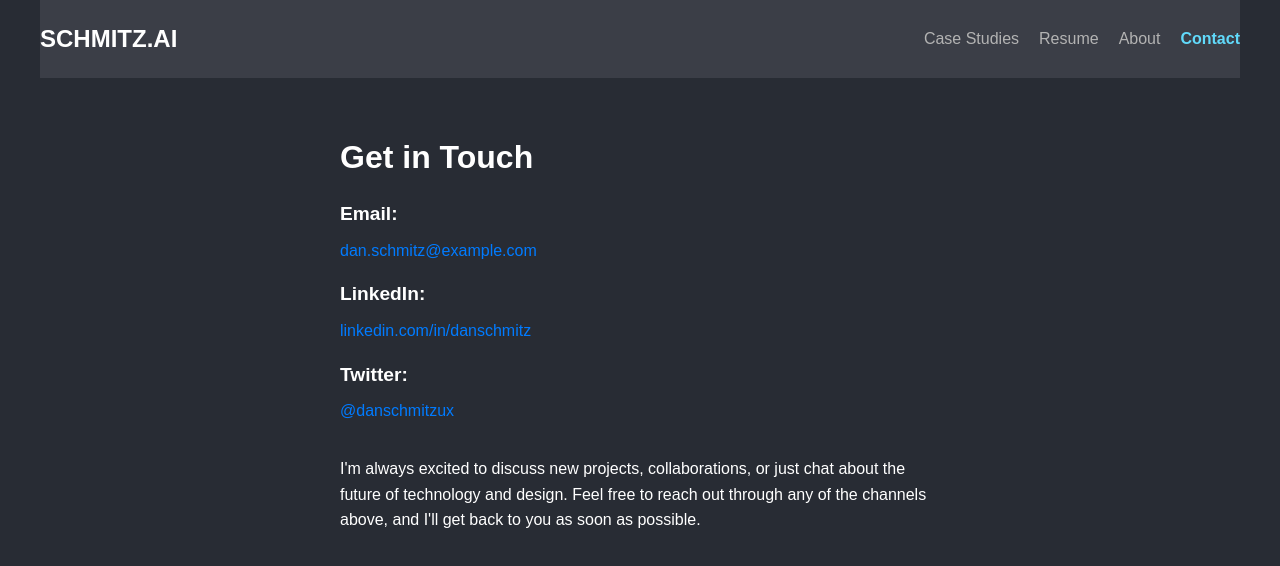
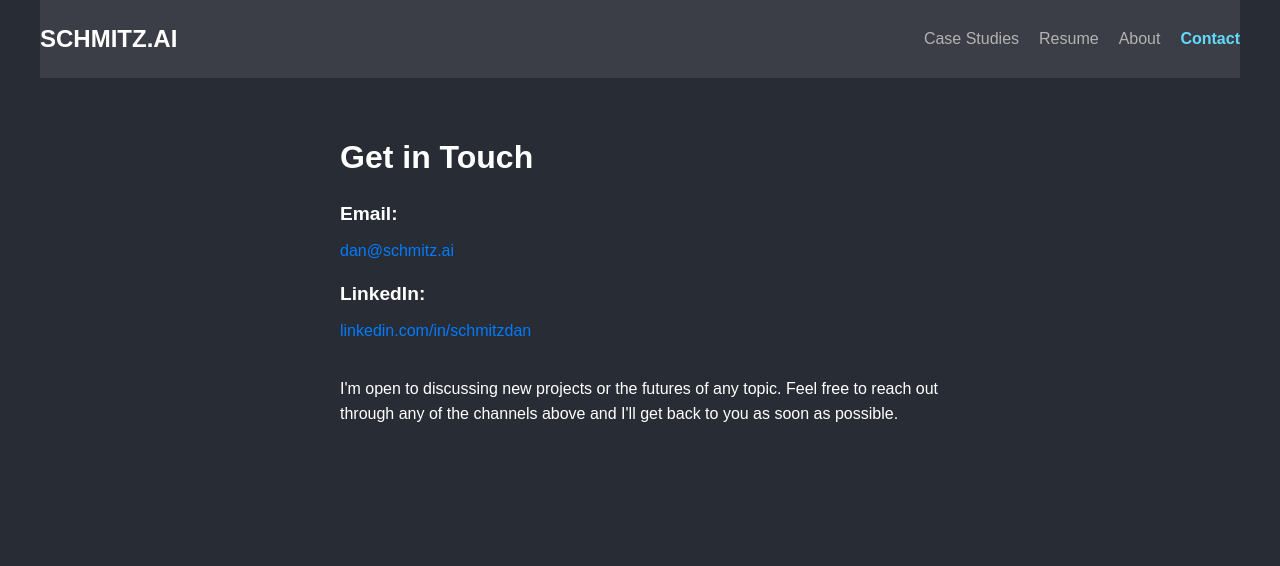
Before and after one commit to ds1/ds1.github.io, a React (Create React App) app: page /contact in a window 1280 px wide. Shown: the top 566 px of the page. Built offline with nearby package versions, Linux system fonts and the light colour scheme.

Commit message:
Updated About page

```diff
--- a/src/pages/About.js
+++ b/src/pages/About.js
@@ -1,5 +1,6 @@
 import React from 'react';
 import styled from 'styled-components';
+import danEldoradoImage from '../images/dan-eldorado.jpg';
 
 const AboutWrapper = styled.div`
   max-width: 800px;
@@ -8,16 +9,17 @@ const AboutWrapper = styled.div`
 `;
 
 const ProfileImage = styled.img`
-  width: 300px;
-  height: 300px;
-  object-fit: cover;
-  border-radius: 50%;
+  width: 100%;
+  max-width: 400px;
+  height: auto;
+  border-radius: 8px;
   margin-bottom: 2rem;
 `;
 
 const Heading = styled.h1`
   font-size: 2rem;
   margin-bottom: 1rem;
+  color: ${({ theme }) => theme.colors.primary};
 `;
 
 const Bio = styled.p`
@@ -40,7 +42,7 @@ const FactItem = styled.li`
     content: "•";
     position: absolute;
     left: 0;
-    color: #007bff;
+    color: ${({ theme }) => theme.colors.primary};
   }
 `;
 
@@ -48,37 +50,23 @@ const HobbySection = styled.div`
   margin-top: 2rem;
 `;
 
-const HobbyImage = styled.img`
-  width: 100%;
-  height: auto;
-  object-fit: cover;
-  margin-top: 1rem;
-  border-radius: 8px;
-`;
-
 const About = () => {
   return (
     <AboutWrapper>
-      <ProfileImage src="/path-to-profile-image.jpg" alt="Dan Schmitz" />
+      <ProfileImage src={danEldoradoImage} alt="Dan Schmitz at Eldorado Canyon State Park" />
       <Heading>Hi, I'm Dan Schmitz</Heading>
       <Bio>
-        Lorem ipsum
+        I'm a foresight professional with 11 years of experience in experience design, strategy, and technology commercialization. Seeking a professional strategic foresight role to leverage expertise in innovation design, strategy, and team leadership. Aiming to drive organizational innovation with a blend of strategic thinking and technical skills, backed by a Master's in Technology Commercialization (valedictorian) and a proven track record of transforming concepts into successful, market-validated products. Committed to applying academic excellence and industry experience to bring diverse, future-relevant inputs, forecasts, and possible alternative futures to strategy discussions, decision-making and planning.
       </Bio>
       <h2>The Facts</h2>
       <FactsList>
-        <FactItem>Amateur paleoartist and 3D model creator (I love the thrill of discovery and contributing to science)</FactItem>
+        <FactItem>I co-created this portfolio site with an ai agent</FactItem>
+        <FactItem>11 years of professional product design and prototyping experience</FactItem>
+        <FactItem>Master of Science in Technology Commercialization from the McCombs Business School at the University of Texas (Valedictorian)</FactItem>
+        <FactItem>AI-Neurotechnology startup founder</FactItem>
+        <FactItem>Amateur paleontologist</FactItem>
         <FactItem>Grandmaster of RISK: Global Domination</FactItem>
       </FactsList>
-      <HobbySection>
-        <h2>What I do when I'm not making things</h2>
-        <p>When I'm not designing the future, you can find me:</p>
-        <FactsList>
-          <FactItem>Skipping stones in the ocean and contemplating the vastness of the universe</FactItem>
-          <FactItem>Strategizing world domination in RISK (all in good fun, of course)</FactItem>
-          <FactItem>Checking out local dive bars and engaging in spirited discussions about technology and design</FactItem>
-        </FactsList>
-        <HobbyImage src="/path-to-hobby-image.jpg" alt="Dan exploring nature" />
-      </HobbySection>
     </AboutWrapper>
   );
 };
--- a/src/pages/Contact.js
+++ b/src/pages/Contact.js
@@ -41,24 +41,18 @@ const Contact = () => {
       <ContactInfo>
         <ContactMethod>
           <ContactLabel>Email:</ContactLabel>
-          <ContactLink href="mailto:dan.schmitz@example.com">dan.schmitz@example.com</ContactLink>
+          <ContactLink href="mailto:dan@schmitz.ai">dan@schmitz.ai</ContactLink>
         </ContactMethod>
         <ContactMethod>
           <ContactLabel>LinkedIn:</ContactLabel>
-          <ContactLink href="https://www.linkedin.com/in/danschmitz" target="_blank" rel="noopener noreferrer">
-            linkedin.com/in/danschmitz
+          <ContactLink href="https://www.linkedin.com/in/schmitzdan" target="_blank" rel="noopener noreferrer">
+            linkedin.com/in/schmitzdan
           </ContactLink>
         </ContactMethod>
-        <ContactMethod>
-          <ContactLabel>Twitter:</ContactLabel>
-          <ContactLink href="https://twitter.com/danschmitzux" target="_blank" rel="noopener noreferrer">
-            @danschmitzux
-          </ContactLink>
-        </ContactMethod>
-      </ContactInfo>
+        </ContactInfo>
       <p>
-        I'm always excited to discuss new projects, collaborations, or just chat about the future of technology and design.
-        Feel free to reach out through any of the channels above, and I'll get back to you as soon as possible.
+        I'm open to discussing new projects or the futures of any topic.
+        Feel free to reach out through any of the channels above and I'll get back to you as soon as possible.
       </p>
     </ContactWrapper>
   );
```
Also changed, not shown: 9 other files (tests, documents, lock files or other folders).
